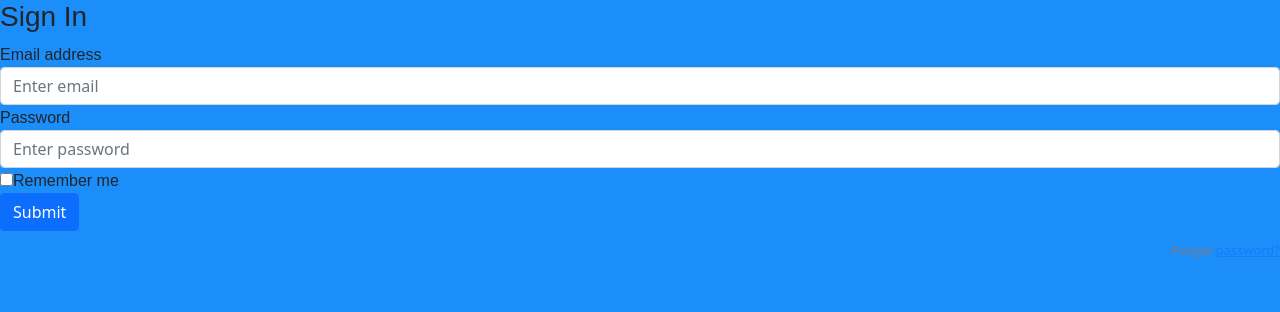
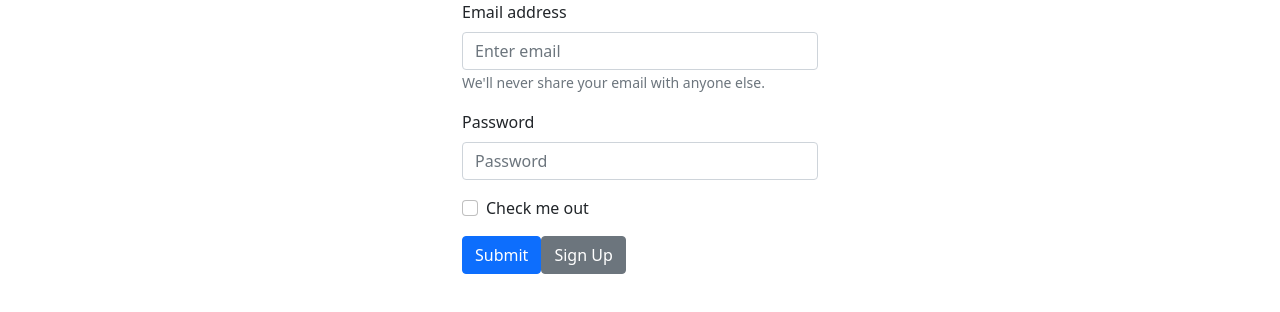
Before and after one commit to praveshcj/monthly_budget, a React (Create React App) app: page /login in a window 1280 px wide. Shown: the top 312 px of the page. Built offline with nearby package versions, Linux system fonts and the light colour scheme.

Commit message:
Added Toggle Login

```diff
--- a/src/App.js
+++ b/src/App.js
@@ -6,6 +6,7 @@
 import LoginSignUp from './components/LoginSignUp/loginsignup';
 // import { AppContext } from './context/AppContext';
 import { Redirect } from 'react-router';
+import { Row, Col } from 'react-bootstrap';
 
 class MoneyManager extends React.Component{
   state={
@@ -34,13 +35,20 @@
     }
     else{
       return(
+        <Container >
+          <Row className=''>
+            <Col></Col>
+            <Col>
             <Router>
               <Redirect to='/login'/>
               <Switch>
                 <Route path='/login' component={LoginSignUp}/>
               </Switch>
             </Router>
-
+            </Col>
+            <Col></Col>
+          </Row>
+        </Container>
       );
     }
   }
--- a/src/components/LoginSignUp/login.js
+++ b/src/components/LoginSignUp/login.js
@@ -1,33 +1,34 @@
 import React, { Component } from "react";
+import { Form, Button } from 'react-bootstrap';
 
 export default class Login extends Component {
     render() {
         return (
-            <form>
-                <h3>Sign In</h3>
+            <>
+            <Form>
+                <Form.Group className="mb-3" controlId="formBasicEmail">
+                    <Form.Label>Email address</Form.Label>
+                    <Form.Control type="email" placeholder="Enter email" />
+                    <Form.Text className="text-muted">
+                    We'll never share your email with anyone else.
+                    </Form.Text>
+                </Form.Group>
 
-                <div className="form-group">
-                    <label>Email address</label>
-                    <input type="email" className="form-control" placeholder="Enter email" />
-                </div>
-
-                <div className="form-group">
-                    <label>Password</label>
-                    <input type="password" className="form-control" placeholder="Enter password" />
-                </div>
-
-                <div className="form-group">
-                    <div className="custom-control custom-checkbox">
-                        <input type="checkbox" className="custom-control-input" id="customCheck1" />
-                        <label className="custom-control-label" htmlFor="customCheck1">Remember me</label>
-                    </div>
-                </div>
-
-                <button type="submit" className="btn btn-primary btn-block">Submit</button>
-                <p className="forgot-password text-right">
-                    Forgot <a href="#">password?</a>
-                </p>
-            </form>
+                <Form.Group className="mb-3" controlId="formBasicPassword">
+                    <Form.Label>Password</Form.Label>
+                    <Form.Control type="password" placeholder="Password" />
+                </Form.Group>
+                <Form.Group className="mb-3" controlId="formBasicCheckbox">
+                    <Form.Check type="checkbox" label="Check me out" />
+                </Form.Group>
+                <Button variant="primary" type="submit">
+                    Submit
+                </Button>
+                <Button variant="secondary" onClick={this.props.toggleChild}>
+                    Sign Up
+                </Button>
+            </Form>
+            </>
         );
     }
 }
--- a/src/components/LoginSignUp/loginsignup.js
+++ b/src/components/LoginSignUp/loginsignup.js
@@ -8,16 +8,19 @@
         loginFlag: 1
     }
 
-    toggleChild(){
-        this.setState({
-            loginFlag: !this.loginFlag
-        })
-    }
+    toggleChild = ( )=>{
+            this.setState({
+                loginFlag: !this.state.loginFlag
+            })
+    };
 
 
     render(){
         if(this.state.loginFlag === 1 ){
-            return <LogIn toggleChild = {this.toggleChild}/>
+            return (
+                    <LogIn toggleChild = {this.toggleChild}/>
+
+            );
         }
         else return <SignUp  toggleChild = {this.toggleChild}/>
     }
--- a/src/index.css
+++ b/src/index.css
@@ -11,78 +11,3 @@
   font-family: source-code-pro, Menlo, Monaco, Consolas, 'Courier New',
     monospace;
 }
-
-
-@import url('https://fonts.googleapis.com/css?family=Fira+Sans:400,500,600,700,800');
-
-* {
-  box-sizing: border-box;
-}
-body {
-  background: #1C8EF9 !important;
-  min-height: 100vh;
-  display: flex;
-  font-weight: 400;
-  font-family: 'Fira Sans', sans-serif;
-}
-
-h1,h2,h3,h4,h5,h6,label,span {
-  font-weight: 500;
-  font-family: 'Fira Sans', sans-serif;
-}
-
-body, html, .App, #root, .auth-wrapper {
-  width: 100%;
-  height: 100%;
-}
-
-.navbar-light {
-  background-color: #ffffff;
-  box-shadow: 0px 14px 80px rgba(34, 35, 58, 0.2);
-}
-
-.auth-wrapper {
-  display: flex;
-  justify-content: center;
-  flex-direction: column;
-  text-align: left;
-}
-
-.auth-inner {
-  width: 450px;
-  margin: auto;
-  background: #ffffff;
-  box-shadow: 0px 14px 80px rgba(34, 35, 58, 0.2);
-  padding: 40px 55px 45px 55px;
-  border-radius: 15px;
-  transition: all .3s;
-}
-
-.auth-wrapper .form-control:focus {
-  border-color: #167bff;
-  box-shadow: none;
-}
-
-.auth-wrapper h3 {
-  text-align: center;
-  margin: 0;
-  line-height: 1;
-  padding-bottom: 20px;
-}
-
-.custom-control-label {
-  font-weight: 400;
-}
-
-.forgot-password,
-.forgot-password a {
-  text-align: right;
-  font-size: 13px;
-  padding-top: 10px;
-  color: #7f7d7d;
-  margin: 0;
-}
-
-.forgot-password a {
-  color: #167bff;
-}
```
Also changed, not shown: src/App.css (+13 -0 lines). Lines whose indentation alone changed are shown as unchanged.
